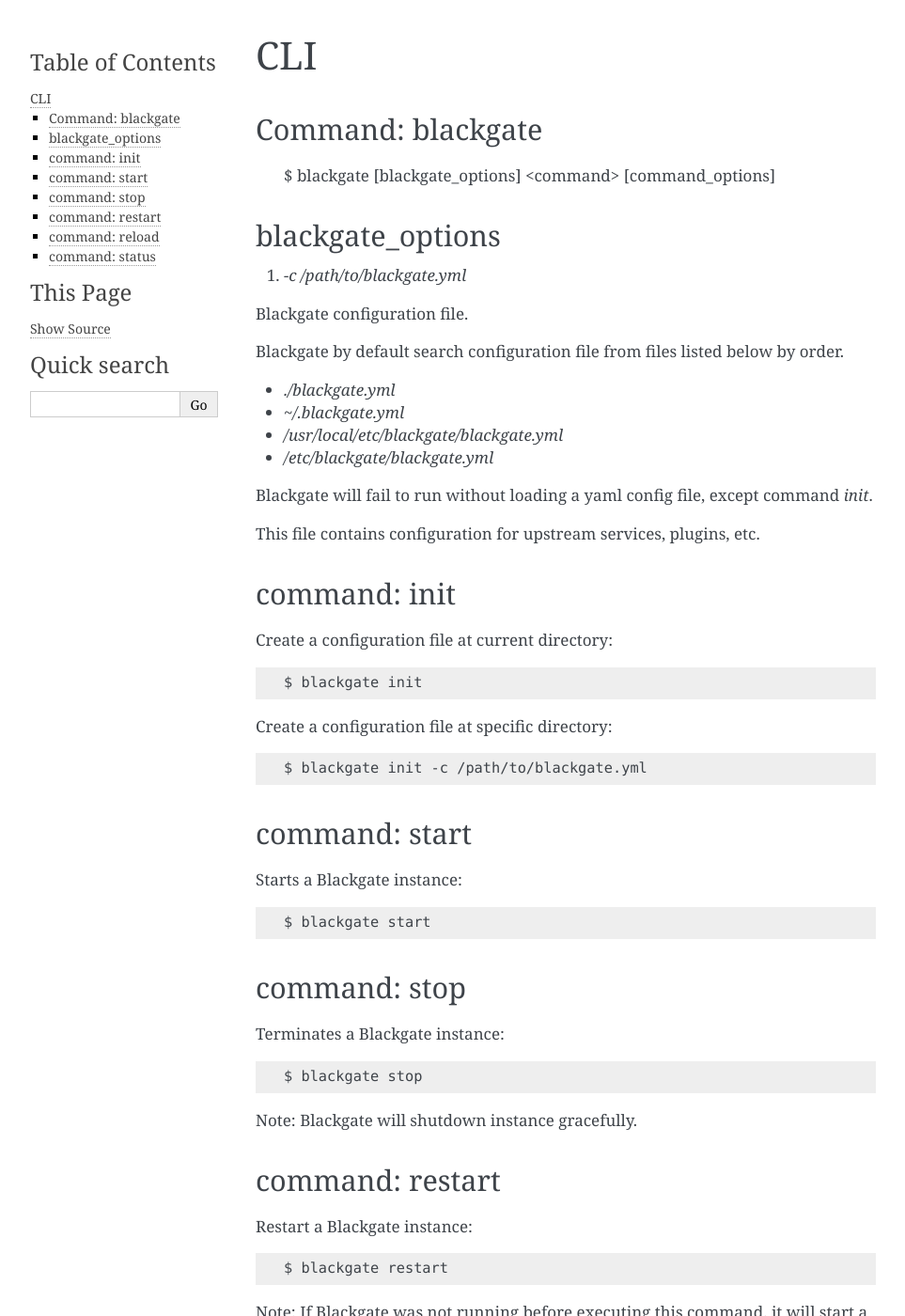
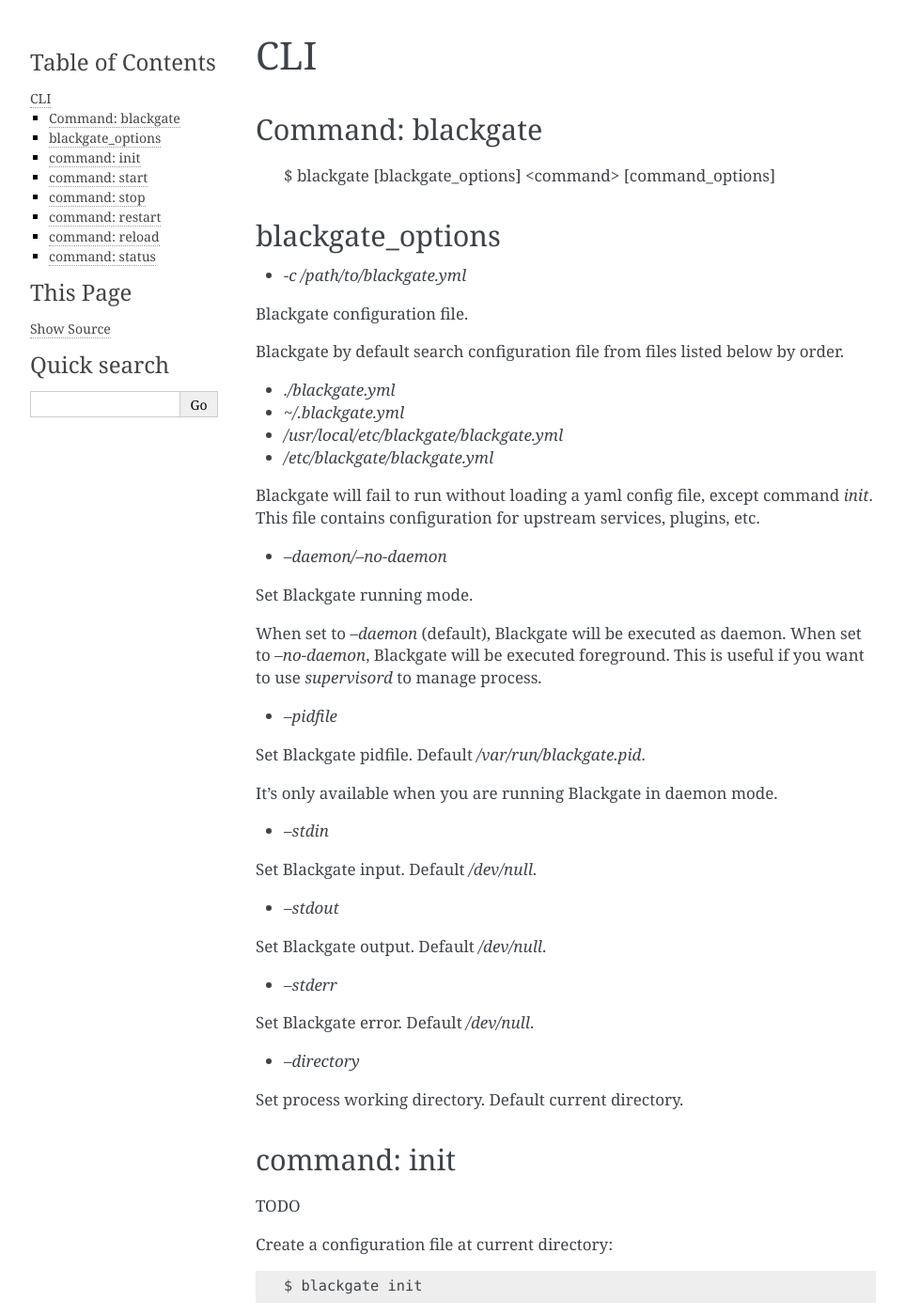
Before and after one commit to soasme/blackgate, a Sphinx documentation site: the page built from docs/cli.rst, in a window 1280 px wide and 1400 px high. Shown: the whole window at 94% size, without its empty margins (148-1111 px from the left). Built offline with Sphinx 7.4.7, drawn with Linux system fonts in a browser that asks for light colours; pages that are not in the unit, such as notebooks, are missing from menus.

Commit message:
add doc for cli option.

```diff
--- a/docs/cli.rst
+++ b/docs/cli.rst
@@ -21,11 +21,43 @@ Blackgate by default search configuration file from files listed below by order.
 * `/etc/blackgate/blackgate.yml`
 
 Blackgate will fail to run without loading a yaml config file, except command `init`.
+This file contains configuration for upstream services, plugins, etc.
 
-This file contains configuration for upstream services, plugins, etc.
+* `--daemon/--no-daemon`
+
+Set Blackgate running mode.
+
+When set to `--daemon` (default), Blackgate will be executed as daemon.
+When set to `--no-daemon`, Blackgate will be executed foreground. This is useful if you
+want to use `supervisord` to manage process.
+
+* `--pidfile`
+
+Set Blackgate pidfile. Default `/var/run/blackgate.pid`.
+
+It's only available when you are running Blackgate in daemon mode.
+
+* `--stdin`
+
+Set Blackgate input. Default `/dev/null`.
+
+* `--stdout`
+
+Set Blackgate output. Default `/dev/null`.
+
+* `--stderr`
+
+Set Blackgate error. Default `/dev/null`.
+
+* `--directory`
+
+Set process working directory. Default current directory.
+
 
 command: init
 --------------
+
+TODO
 
 Create a configuration file at current directory::
 
```
Also changed, not shown: other parts of docs/cli.rst (+1 -1 lines).
